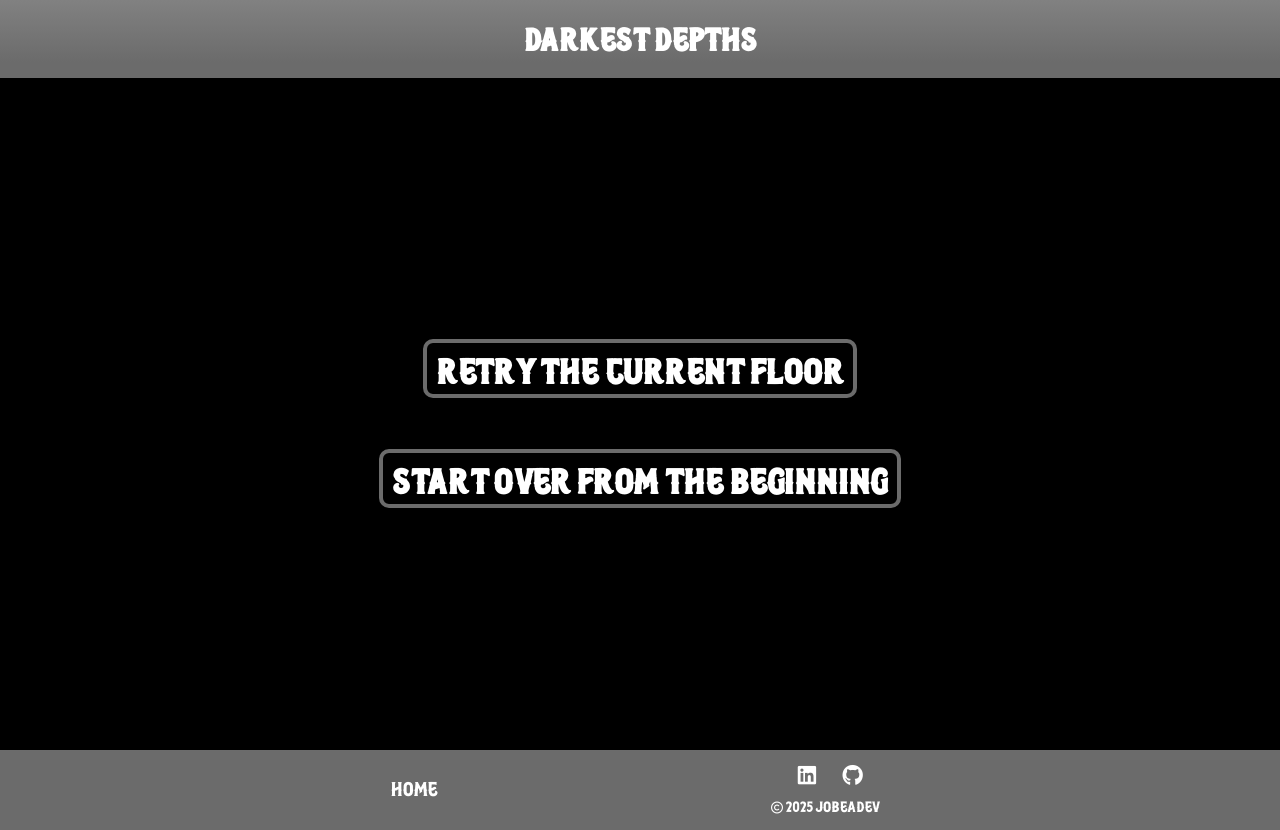
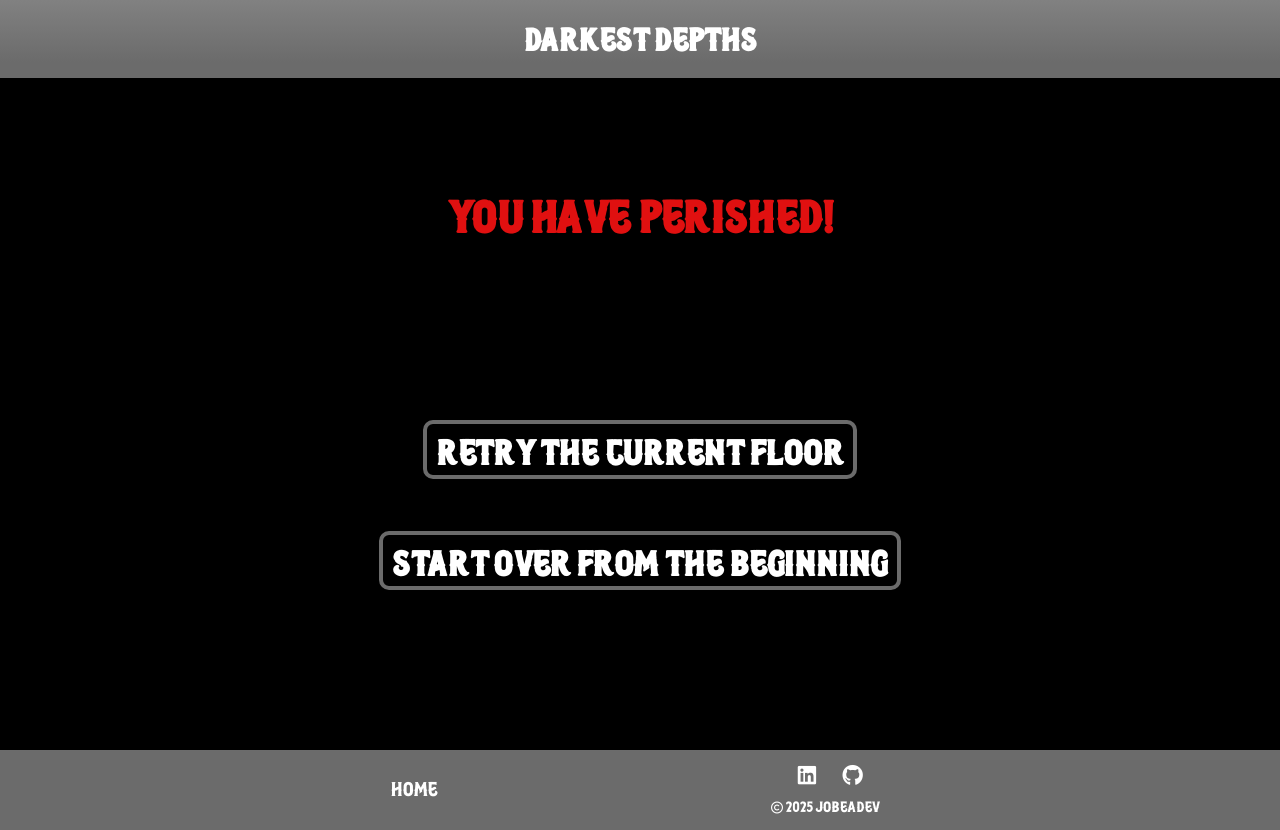
Before and after one commit to JobeADev/Darkest-Depths, a React (Vite) app: page /gameOverScreen in a window 1280 px wide. Built offline with nearby package versions, Linux system fonts and the light colour scheme.

Commit message:
additions to gameOverScreen file and markup changes

```diff
--- a/src/routes/gameOverScreen.css
+++ b/src/routes/gameOverScreen.css
@@ -2,5 +2,12 @@
   display: flex;
   flex-direction: column;
   justify-content: space-evenly;
+  align-items: center;
   height: 40%;
 }
+
+.game_over_link_title {
+  font-size: 45px;
+  color: var(--enemy-color);
+  text-align: center;
+}
--- a/src/routes/gameOverScreen.jsx
+++ b/src/routes/gameOverScreen.jsx
@@ -33,9 +33,9 @@ function GameOverScreen() {
 
   return (
     <div className="index">
-      <header className="game_over_links">
-        {/* <h1>you have perished!</h1> */}
-        <h1 className="start-link-container">
+      <h1 className="game_over_link_title">you have perished!</h1>
+      <section className="game_over_links">
+        <h2 className="start-link-container">
           <Link
             to={character[1] % 15 === 0 ? "/bossBattle" : "/normalBattle"}
             search={{ prevEnemies: enemies }}
@@ -46,8 +46,8 @@ function GameOverScreen() {
           >
             retry the current floor
           </Link>
-        </h1>
-        <h1 className="start-link-container" onClick={handleClick}>
+        </h2>
+        <h2 className="start-link-container" onClick={handleClick}>
           <Link
             to="/normalBattle"
             mask={{
@@ -57,8 +57,8 @@ function GameOverScreen() {
           >
             start over from the beginning
           </Link>
-        </h1>
-      </header>
+        </h2>
+      </section>
     </div>
   );
 }
```
